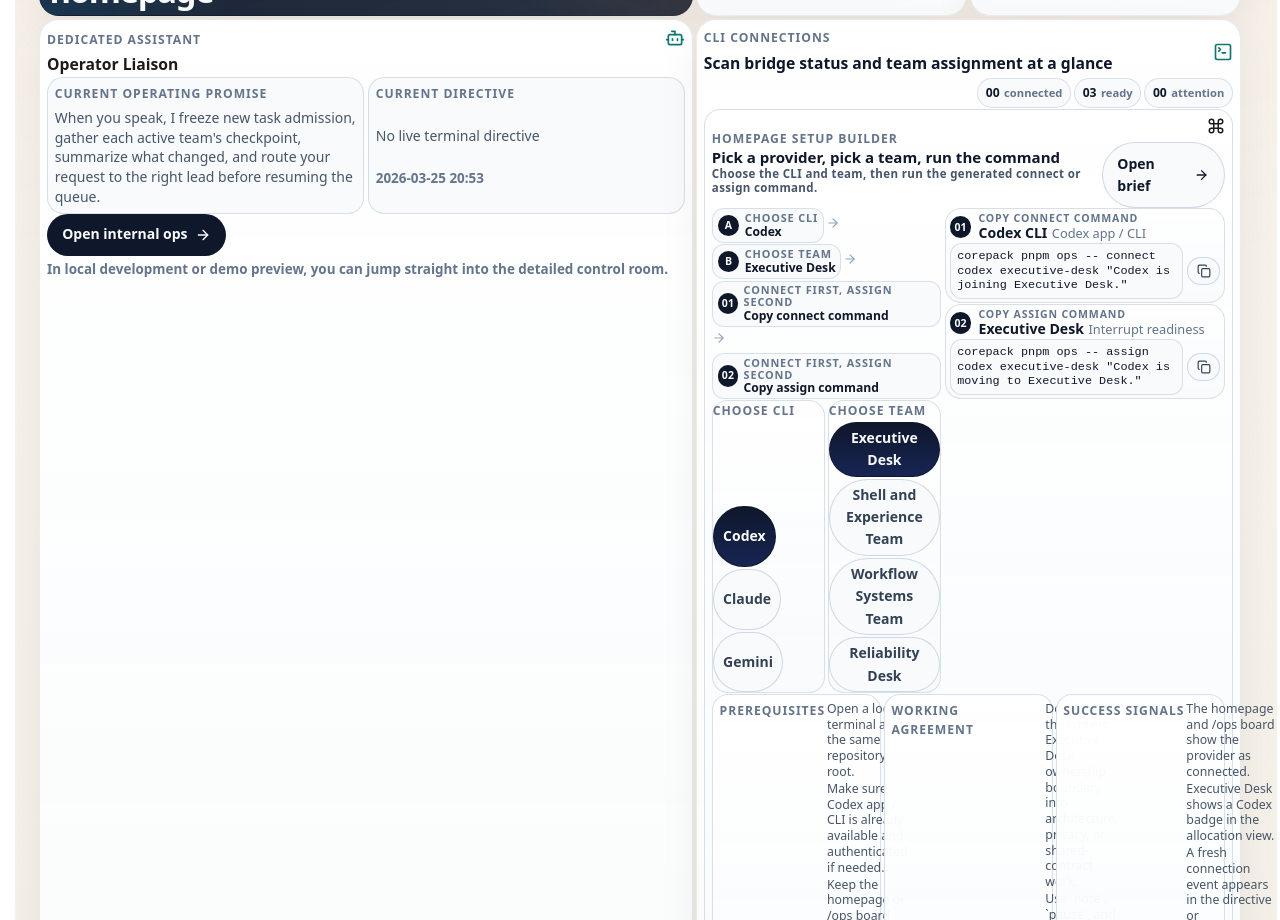
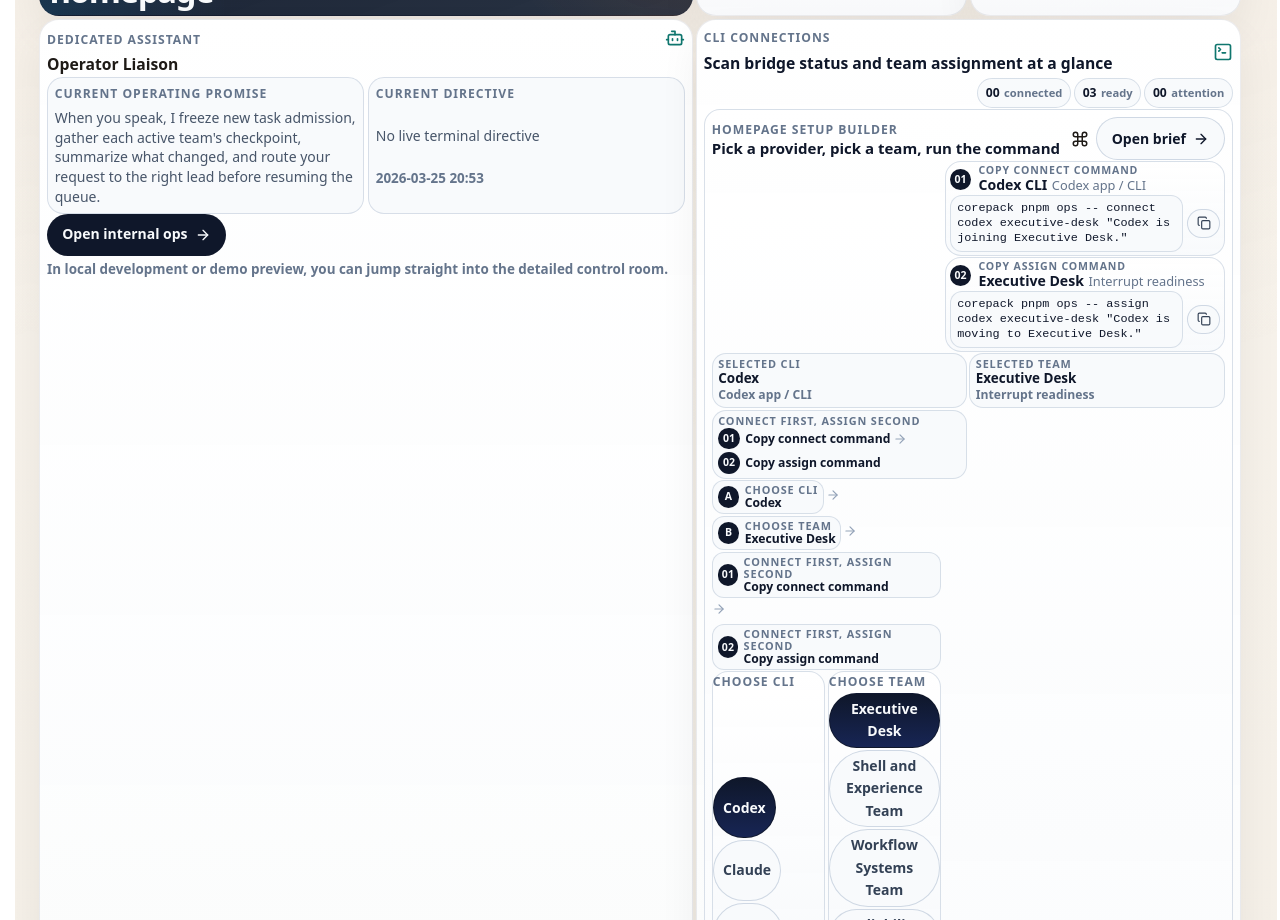
Before and after one commit to GongJae00/research-pages, a Next.js app in the folder apps/web/: page /en in a window 1280 px wide. Shown: the part 1700-2620 px from the top of the page. Built offline with nearby package versions, Linux system fonts and the light colour scheme; no server answers.

Commit message:
Autonomy batch 1415: shell-experience

```diff
--- a/apps/web/src/components/homepage-agent-control-section.module.css
+++ b/apps/web/src/components/homepage-agent-control-section.module.css
@@ -11,6 +11,7 @@
 .teamFlowGrid,
 .futureList,
 .setupRail,
+.setupScanRow,
 .setupPickerGrid,
 .setupCommands,
 .stepList,
@@ -260,7 +261,7 @@
 
 .setupTitleBlock {
   display: grid;
-  gap: 0.03rem;
+  gap: 0.02rem;
 }
 
 .setupTitleBlock h4 {
@@ -270,21 +271,46 @@
   line-height: 1.15;
 }
 
-.setupSubcopy {
-  margin: 0;
-  color: #475569;
-  font-size: 0.72rem;
-  font-weight: 600;
-  letter-spacing: 0.03em;
-  line-height: 1.25;
-  max-width: 34rem;
-}
-
 .setupFlowRow {
   display: flex;
   flex-wrap: wrap;
   align-items: center;
   gap: 0.12rem;
+}
+
+.setupScanRow {
+  grid-template-columns: minmax(0, 0.84fr) minmax(0, 0.92fr) minmax(0, 1.24fr);
+  gap: 0.12rem;
+}
+
+.setupScanCard,
+.setupSequenceCard {
+  display: grid;
+  gap: 0.04rem;
+  min-width: 0;
+  padding: 0.28rem 0.34rem;
+  border: 1px solid rgba(203, 213, 225, 0.72);
+  border-radius: 14px;
+  background: rgba(248, 250, 252, 0.92);
+}
+
+.setupScanCard strong,
+.setupSequenceCard strong {
+  color: #0f172a;
+  font-size: 0.84rem;
+  line-height: 1.15;
+  overflow-wrap: anywhere;
+}
+
+.setupSequenceCard {
+  align-content: center;
+}
+
+.sequenceStep {
+  display: inline-flex;
+  align-items: center;
+  gap: 0.34rem;
+  min-width: 0;
 }
 
 .setupFlowStep {
@@ -432,13 +458,14 @@
 }
 
 .setupRail,
+.setupScanRow,
 .setupPickerGrid,
 .setupCommands {
   grid-template-columns: repeat(2, minmax(0, 1fr));
 }
 
 .setupCommands {
-  margin-top: 0.02rem;
+  margin-top: 0;
   gap: 0.06rem;
 }
 
@@ -679,6 +706,10 @@
     grid-column: 1 / -1;
   }
 
+  .setupScanRow {
+    grid-column: 1 / -1;
+  }
+
   .setupPickerGrid {
     grid-column: 1;
   }
@@ -831,6 +862,7 @@
   .heroInfoGrid,
   .providerMeta,
   .setupRail,
+  .setupScanRow,
   .setupSummaryStrip,
   .setupPickerGrid,
   .setupCommands,
@@ -840,6 +872,7 @@
 
   .setupBuilderCard,
   .setupHeader,
+  .setupScanRow,
   .setupPickerGrid,
   .setupCommands,
   .setupNotesGrid {
--- a/apps/web/src/components/homepage-agent-control-section.tsx
+++ b/apps/web/src/components/homepage-agent-control-section.tsx
@@ -386,7 +386,6 @@ export function HomepageAgentControlSection({
               <div className={styles.setupTitleBlock}>
                 <span className={styles.metaLabel}>{copy.setupBuilderLabel}</span>
                 <h4>{copy.setupBuilderTitle}</h4>
-                <p className={styles.setupSubcopy}>{copy.setupBuilderBody}</p>
               </div>
               <div className={styles.setupHeaderActions}>
                 <Command size={18} />
@@ -396,6 +395,32 @@ export function HomepageAgentControlSection({
                     <ArrowRight size={16} />
                   </Link>
                 ) : null}
+              </div>
+            </div>
+            <div className={styles.setupScanRow}>
+              <div className={styles.setupScanCard}>
+                <span className={styles.setupDigestLabel}>{copy.selectedCli ?? copy.chooseProvider}</span>
+                <strong>{selectedProvider?.label ?? "-"}</strong>
+                <span className={styles.digestMeta}>{selectedProvider?.cliName ?? "-"}</span>
+              </div>
+              <div className={styles.setupScanCard}>
+                <span className={styles.setupDigestLabel}>{copy.selectedTeamLabel ?? copy.chooseTeam}</span>
+                <strong>{selectedTeam?.name ?? "-"}</strong>
+                <span className={styles.digestMeta}>{selectedTeam?.lane ?? "-"}</span>
+              </div>
+              <div className={styles.setupSequenceCard}>
+                <span className={styles.setupDigestLabel}>{copy.commandOrder}</span>
+                <div className={styles.sequenceSteps}>
+                  <span className={styles.sequenceStep}>
+                    <span className={styles.commandStep}>01</span>
+                    <strong>{copy.connectCommand}</strong>
+                  </span>
+                  <ArrowRight size={14} />
+                  <span className={styles.sequenceStep}>
+                    <span className={styles.commandStep}>02</span>
+                    <strong>{copy.assignCommand}</strong>
+                  </span>
+                </div>
               </div>
             </div>
             <div className={styles.setupFlowRow}>
```
